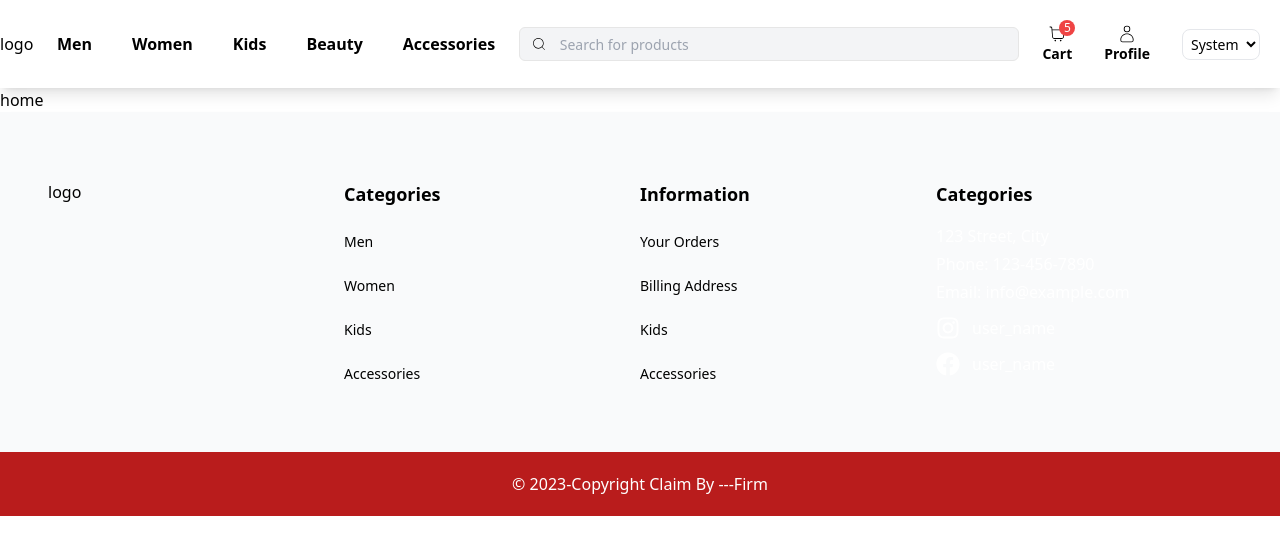
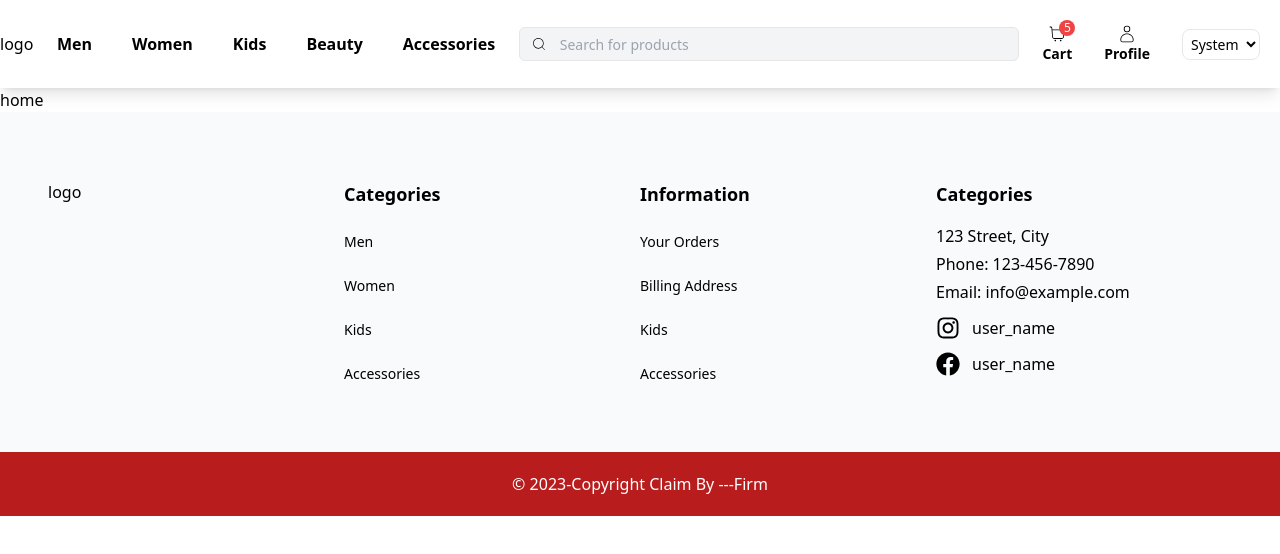
Before and after one commit to anshCoderZbar/ecommerce, a Next.js app: page / in a window 1280 px wide. Shown: the top 554 px of the page. Built offline with nearby package versions, Linux system fonts and the light colour scheme.

Commit message:
change footer color

```diff
--- a/app/layout/Footer/index.jsx
+++ b/app/layout/Footer/index.jsx
@@ -27,15 +27,15 @@ export const Footer = () => {
         </div>
         <div className="my-5">
           <h2 className="font-semibold text-lg mb-4">Categories</h2>
-          <p className="text-white mb-1">123 Street, City</p>
-          <p className="text-white mb-1">Phone: 123-456-7890</p>
-          <p className="text-white">Email: info@example.com</p>
+          <p className=" mb-1">123 Street, City</p>
+          <p className=" mb-1">Phone: 123-456-7890</p>
+          <p className="">Email: info@example.com</p>
           <div className="mt-2">
-            <div className="text-white flex items-center gap-3 mt-3 ">
+            <div className=" flex items-center gap-3 mt-3 ">
               <FaInstagram className="w-6 h-6" />
               <span className="">user_name</span>
             </div>
-            <div className="text-white flex items-center gap-3 mt-3 ">
+            <div className=" flex items-center gap-3 mt-3 ">
               <FaFacebook className="w-6 h-6" />
               <span className="">user_name</span>
             </div>
```
